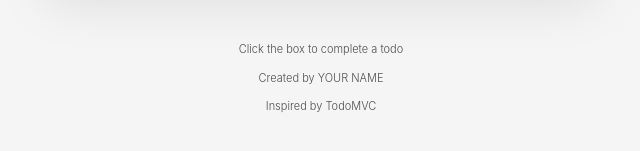
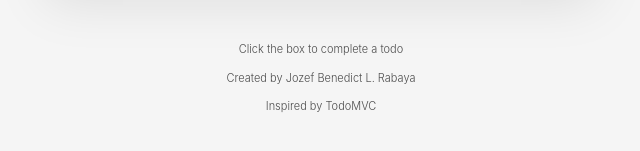
Before and after one commit to jozefbenedictrabaya/csit340-todomvc, a React (Vite) app in the folder csit340-todomvc/: page / in a window 1280 px wide. Shown: the part 407-558 px from the top of the page, without its empty margins (319-959 px from the left). Built offline with nearby package versions, Linux system fonts and the light colour scheme.

Commit message:
chore: replace YOUR NAME with Jozef Benedict L. Rabaya

```diff
--- a/csit340-todomvc/src/App.jsx
+++ b/csit340-todomvc/src/App.jsx
@@ -5,7 +5,7 @@ function App() {
   return (
     <div className="min-h-screen bg-[#f5f5f5] py-8 font-light text-[#111]">
       <Todos />
-      <Info name="YOUR NAME" />
+      <Info name="Jozef Benedict L. Rabaya" />
     </div>
   )
 }
```
